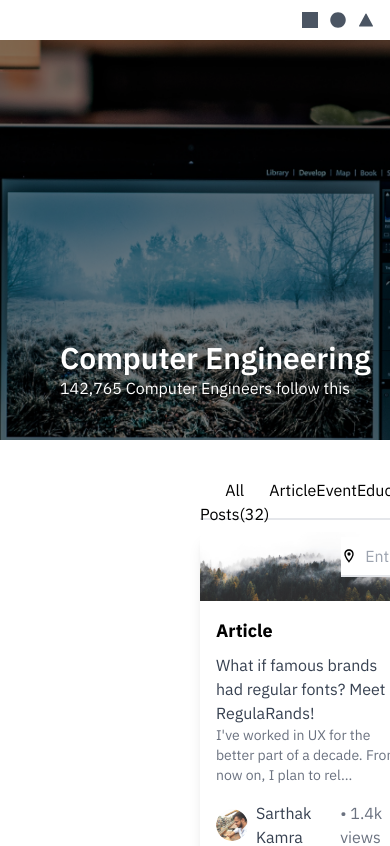
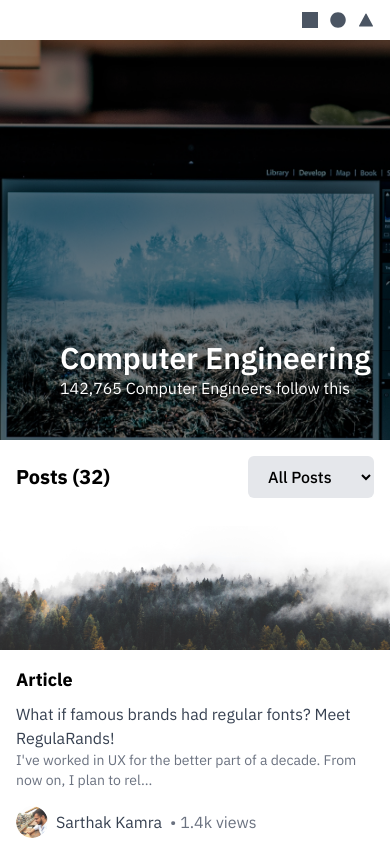
Before and after one commit to jaga07u/ATG_Project_1, a React (Vite) app: page / in a window 390 px wide. Shown: the top 846 px of the page. Built offline with nearby package versions, Linux system fonts and the light colour scheme.

Commit message:
mob section

```diff
--- a/src/Components/Section.jsx
+++ b/src/Components/Section.jsx
@@ -1,92 +1,116 @@
 /* eslint-disable no-unused-vars */
-import React from 'react'
+import React from "react";
 import { IoMdArrowDropdown } from "react-icons/io";
 import { BsFillPeopleFill } from "react-icons/bs";
-import Card from './Card';
+import Card from "./Card";
 import { MdOutlineLocationOn } from "react-icons/md";
 import { FaPen } from "react-icons/fa";
 
 function Section() {
-    const menu=["All Posts","Article","Event","Education","Job"];
+	const menu = ["All Posts", "Article", "Event", "Education", "Job"];
 	const posts = [
 		{
-    title: 'Article',
-    content: 'What if famous brands had regular fonts? Meet RegulaRands!',
-    truncatedContent: "I've worked in UX for the better part of a decade. From now on, I plan to rel...",
-    author: 'Sarthak Kamra',
-    views: '1.4k',
-    imageUrl: 'img1.png',
-    avatarUrl: 'p1.png'
+			title: "Article",
+			content:
+				"What if famous brands had regular fonts? Meet RegulaRands!",
+			truncatedContent:
+				"I've worked in UX for the better part of a decade. From now on, I plan to rel...",
+			author: "Sarthak Kamra",
+			views: "1.4k",
+			imageUrl: "img1.png",
+			avatarUrl: "p1.png",
 		},
 		{
-    title: '',
-    content: 'Tax Benefits for Investment under National Pension Scheme launched for Government',
-    truncatedContent: "I've worked in UX for the better part of a decade. From now on, I plan to rel...",
-    author: 'Sushil Misil',
-    views: '1.5k',
-    imageUrl: 'img2.png',
-    avatarUrl: 'p2.png'
+			title: "",
+			content:
+				"Tax Benefits for Investment under National Pension Scheme launched for Government",
+			truncatedContent:
+				"I've worked in UX for the better part of a decade. From now on, I plan to rel...",
+			author: "Sushil Misil",
+			views: "1.5k",
+			imageUrl: "img2.png",
+			avatarUrl: "p2.png",
 		},
 		{
-    title: 'Twitter',
-    content: 'Finance & Investment Elite: Social MNer-@LinkedEd',
-    truncatedContent: '#FinTwits #Fin #Trading #Stocks #Bonds #Investment #BusinessAnalytics #DataScience',
-    author: 'Wade Jones',
-    views: '1.7k',
-    imageUrl: 'img3.png',
-    avatarUrl: 'p3.png'
+			title: "Twitter",
+			content: "Finance & Investment Elite: Social MNer-@LinkedEd",
+			truncatedContent:
+				"#FinTwits #Fin #Trading #Stocks #Bonds #Investment #BusinessAnalytics #DataScience",
+			author: "Wade Jones",
+			views: "1.7k",
+			imageUrl: "img3.png",
+			avatarUrl: "p3.png",
 		},
 		{
-    title: '',
-    content: 'Software Developer',
-    truncatedContent: '@MicrosoftSupport/Helpdesk • 4 hrs',
-    author: 'Joseph Gray',
-    views: '5.5k',
-    imageUrl: '',
-    avatarUrl: 'p4.png'
-  }
+			title: "",
+			content: "Software Developer",
+			truncatedContent: "@MicrosoftSupport/Helpdesk • 4 hrs",
+			author: "Joseph Gray",
+			views: "5.5k",
+			imageUrl: "",
+			avatarUrl: "p4.png",
+		},
 	];
 	return (
 		<>
-        <div className="w-[80%] min-h-[100vh]  mx-[200px]">
-              <div className="w-full h-[80px]  flex justify-between border-b-2 border-b-2-gray-300 items-center bg-white">
-                  <div className="w-[45%] h-full  flex justify-evenly items-center">
-                        {
-                            menu.map((items)=>(
+			<div className="md:w-[80%] w-full min-h-[100vh] md:mx-[200px]">
+        <div className="flex md:hidden p-4 items-center justify-between">
+          <span className="text-black font-bold text-xl">
+            Posts (32)
+          </span>
+          <select name="filter" id="filter-select" className="bg-gray-200 rounded-md py-2.5 px-4 font-medium">
+            <option value="All Posts">All Posts</option>
+            <option value="Article">Article</option>
+            <option value="Event">Event</option>
+            <option value="Education">Education</option>
+            <option value="Job">Job</option>
+          </select>
+        </div>
+				<div className="w-full h-[80px] md:flex hidden md:flex-row flex-col justify-between border-b-2 border-b-2-gray-300 items-center bg-white">
+					<div className="md:w-[45%] h-full flex justify-evenly items-center">
+						{menu.map((items) => (
 							<>
-                                <div className='w-[100px] h-[42px] hover:border-b-2 border-b-gray-500 mt-[40px] text-center cursor-pointer'>
-                                    {items}{items == "All Posts"?"(32)":""}
+								<div className="w-[100px] h-[42px] hover:border-b-2 border-b-gray-500 mt-[40px] text-center cursor-pointer">
+									{items}
+									{items == "All Posts" ? "(32)" : ""}
 								</div>
 							</>
-                            ))
-
-                        }
+						))}
 					</div>
-                  <div className="w-[35%] h-full  flex justify-center items-center gap-4  ">
-                         <button className="w-[160px] h-[40px] bg-gray-300 ">Write a Post<IoMdArrowDropdown style={{display:"inline"}}/></button>
-                         <button className="w-[160px] h-[40px] bg-blue-600 flex justify-center items-center gap-2 "><BsFillPeopleFill />Join  Group</button>
+					<div className="md:w-[35%] h-full  md:flex hidden justify-center items-center gap-4  ">
+						<button className="w-[160px] h-[40px] bg-gray-300 ">
+							Write a Post
+							<IoMdArrowDropdown style={{ display: "inline" }} />
+						</button>
+						<button className="w-[160px] h-[40px] bg-blue-600 flex justify-center items-center gap-2 ">
+							<BsFillPeopleFill />
+							Join Group
+						</button>
 					</div>
 				</div>
 				<div className="w-full min-h-[100vh] mt-3 flex">
-              <div className="w-[70%] min-h-[100vh] flex flex-col gap-2">
-                  {
-                    posts.map((items,index)=>(
+					<div className="md:w-[70%] min-h-[100vh] flex flex-col gap-2">
+						{posts.map((items, index) => (
 							<>
-                        <Card key={index}  {...items}/>
+								<Card key={index} {...items} />
 							</>
-                    ))
-                  }
+						))}
 					</div>
-              <div className="w-[30%] h-[50px]  flex justify-center items-center">
+					<div className="md:w-[30%] h-[50px] md:flex hidden justify-center items-center">
 						<div className="w-[250px] h-[40px] bg-white text-black flex border-b-2 border-b-gray-200   justify-center items-center gap-2  ">
-                          <MdOutlineLocationOn/><input type="text" className="w-[200px] h-[30px] outline-none bg-transparent" placeholder='Enter your location'/>
-                          <FaPen/>
+							<MdOutlineLocationOn />
+							<input
+								type="text"
+								className="w-[200px] h-[30px] outline-none bg-transparent"
+								placeholder="Enter your location"
+							/>
+							<FaPen />
 						</div>
 					</div>
 				</div>
 			</div>
 		</>
-    )
+	);
 }
 
-export default Section
+export default Section;
```
Lines whose indentation alone changed are shown as unchanged.
